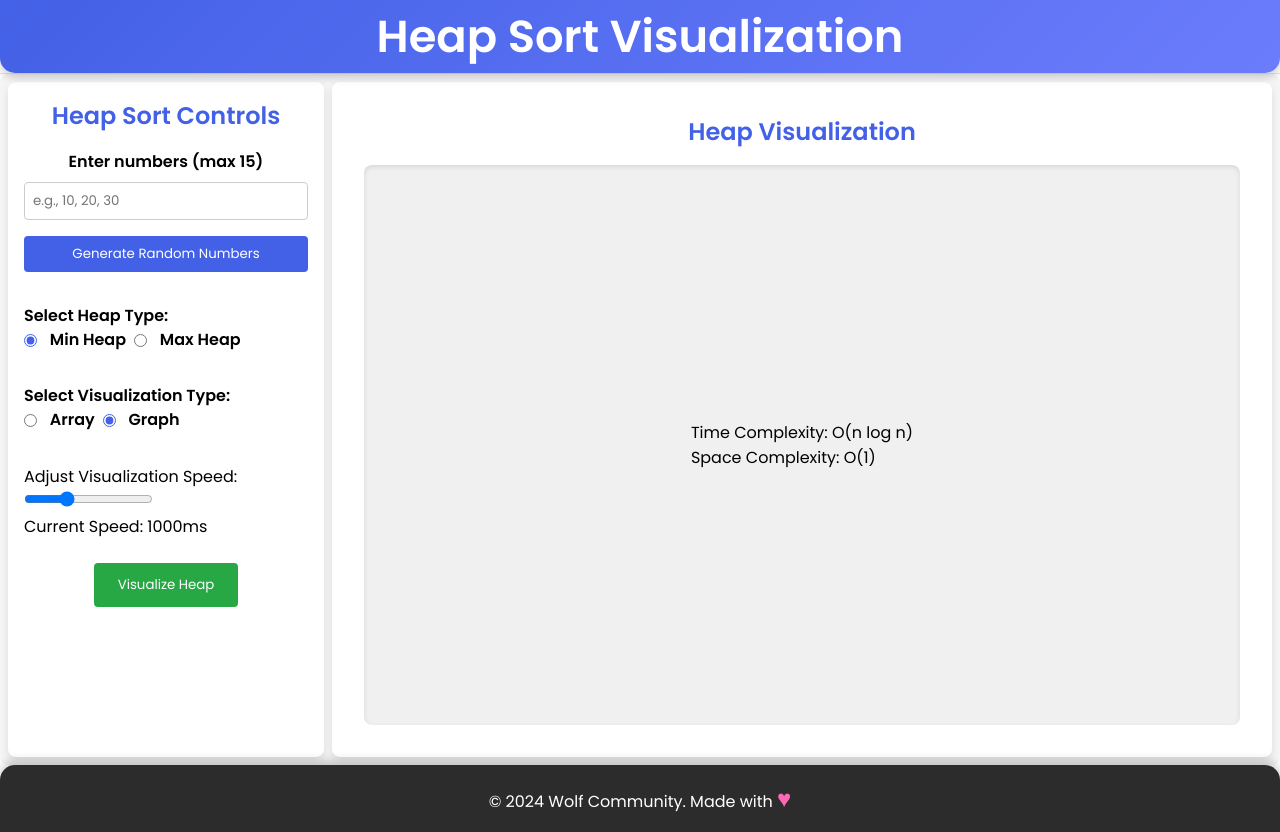
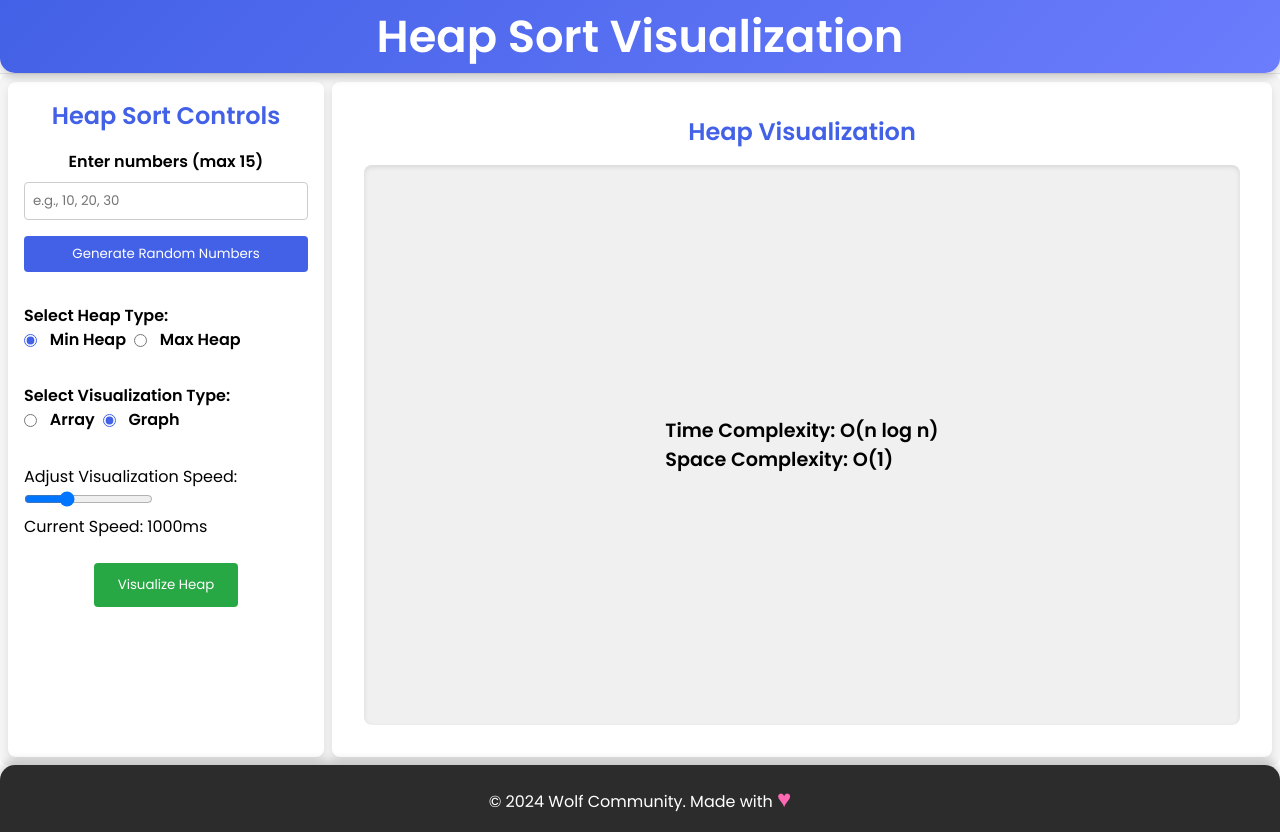
Before and after one commit to Praveen-7444/HeapSort, an Angular app: page / in a window 1280 px wide. Both pictures are taken after a click on the radio button "Graph". Built offline with nearby package versions, Linux system fonts and the light colour scheme.

Commit message:
Conflits resolved

```diff
--- a/src/app/array-visualization/array-visualization.component.html
+++ b/src/app/array-visualization/array-visualization.component.html
@@ -1,4 +1,7 @@
-<div class="array-visualization">
+<p [ngStyle]="{'display': !visualizationStarted ? 'block' : 'none'}" style="font-weight:bold; font-size: larger;">Time Complexity: {{ timeComplexity }}</p>
+<p [ngStyle]="{'display': !visualizationStarted ? 'block' : 'none'}" style="font-weight:bold; font-size: larger;">Space Complexity: {{ spaceComplexity }}</p>
+
+<div class="array-visualization" [ngStyle]="{'display': visualizationStarted ? 'block' : 'none'}" >
 
   <!-- Input Array Section -->
   <h2 class="input">Input Array</h2>
--- a/src/app/array-visualization/array-visualization.component.ts
+++ b/src/app/array-visualization/array-visualization.component.ts
@@ -15,6 +15,11 @@ export class ArrayVisualizationComponent implements OnChanges {
   @Input() visualizationSpeed: number = 1500; // Slowed down animation for visibility
   @Output() animationComplete = new EventEmitter<void>();
 
+  visualizationStarted: boolean = false; // Initially false, will be set to true when visualization starts
+ // Define the time and space complexity
+ timeComplexity: string = 'O(n log n)';
+ spaceComplexity: string = 'O(1)'; // In-place sorting algorithm
+
   array: number[] = [];
   sortedArray: number[] = [];
   isSorting: boolean = false;
@@ -27,6 +32,7 @@ export class ArrayVisualizationComponent implements OnChanges {
     if (changes['inputArray'] && this.inputArray.length) {
       this.array = [...this.inputArray]; // Copy input array for heap operations
       this.sortedArray = [];
+      this.visualizationStarted = true; // Visualization is now starting
       this.initializeSvg();
       this.visualizeInputArray(); // Show input array
       this.startHeapSort();
--- a/src/app/graph-visualization/graph-visualization.component.html
+++ b/src/app/graph-visualization/graph-visualization.component.html
@@ -1,9 +1,7 @@
+<p [ngStyle]="{'display': !visualizationStarted ? 'block' : 'none'}" style="font-weight:bold; font-size: larger;">Time Complexity: {{ timeComplexity }}</p>
+<p [ngStyle]="{'display': !visualizationStarted ? 'block' : 'none'}" style="font-weight:bold; font-size: larger;">Space Complexity: {{ spaceComplexity }}</p>
 
-<p *ngIf="!visualizationStarted">Time Complexity: {{ timeComplexity }}</p>
-<p *ngIf="!visualizationStarted">Space Complexity: {{ spaceComplexity }}</p>
-
-
-<div *ngIf="visualizationStarted">
+<div [ngStyle]="{'display': visualizationStarted ? 'block' : 'none'}">
   <h2>Input Array</h2>
   <div id="inputArray" class="input-array">
     <div *ngFor="let num of inputArray" class="array-box">{{ num }}</div>
--- a/src/app/graph-visualization/graph-visualization.component.ts
+++ b/src/app/graph-visualization/graph-visualization.component.ts
@@ -52,6 +52,7 @@ export class GraphVisualizationComponent implements OnInit, OnChanges {
   }
 
   ngOnChanges(changes: SimpleChanges): void {
+
     if (changes['data'] && this.data.length) {
       this.inputArray = [...this.data];
       this.binaryTreeArray = [...this.data];
@@ -263,7 +264,7 @@ export class GraphVisualizationComponent implements OnInit, OnChanges {
       .attr('y', 20)
       .attr('width', rectWidth)
       .attr('height', rectHeight)
-      .attr('fill', 'lightgreen')
+      .attr('fill', 'green')
       .merge(sortedRects)
       .transition()
       .duration(this.visualizationSpeed)
@@ -283,7 +284,8 @@ export class GraphVisualizationComponent implements OnInit, OnChanges {
       .merge(textSelection)
       .transition()
       .duration(this.visualizationSpeed)
-      .attr('x', (d: number, i: number) => i * (rectWidth + spacing) + 30); // Apply the same spacing during the transition
+      .attr('x', (d: number, i: number) => i * (rectWidth + spacing) + 30)
+      .style('fill','#fff'); // Apply the same spacing during the transition
   }
 
   private updateHeapUI() {
```
